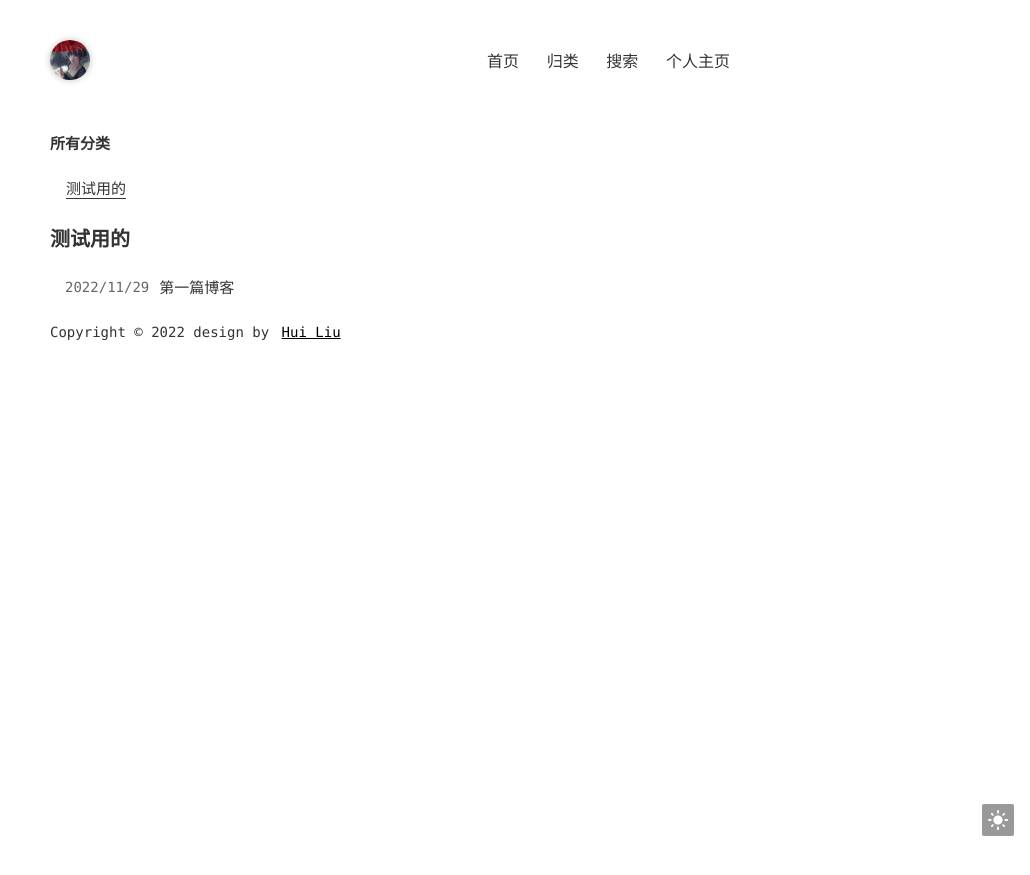
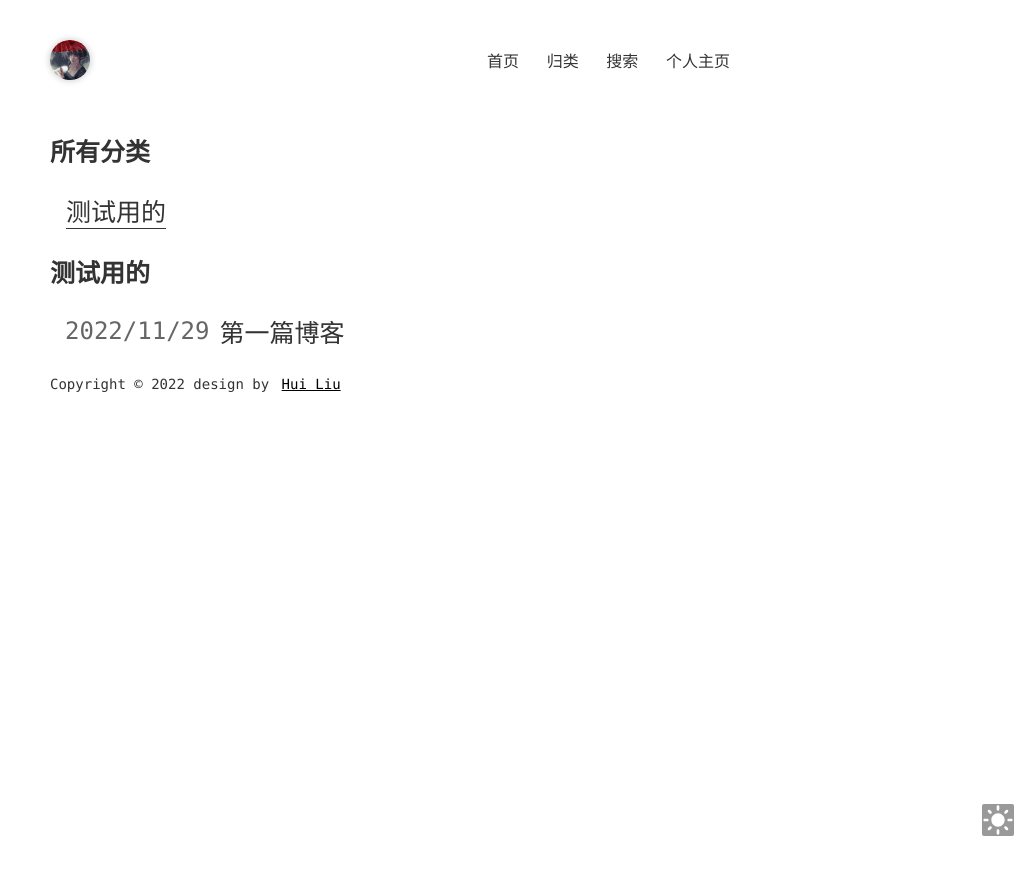
Before and after one commit to aloeordown/aloeordown.github.io, a Jekyll site: the page built from pages/categories.html, in a window 1280 px wide. Shown: the top 875 px of the page, without its empty margins (250-1280 px from the left). Built offline with Jekyll 4.4.1, drawn with Linux system fonts in a browser that asks for light colours.

Commit message:
font size

```diff
--- a/static/css/common.css
+++ b/static/css/common.css
@@ -157,7 +157,7 @@ input:-webkit-autofill {
   font-size: 0;
 }
 .footer-btn i {
-  font-size: 22px;
+  font-size: 32px;
   background-color: #ffffff;
 }
 .footer-btn.theme-toggler {
@@ -207,6 +207,6 @@ input:-webkit-autofill {
   }
   .header .menu a {
     margin: 2px 5px;
-    font-size: 15px;
+    font-size: 25px;
   }
 }
--- a/static/css/page.css
+++ b/static/css/page.css
@@ -1,5 +1,5 @@
 .list-post > h2 {
-  font-size: 20px;
+  font-size: 25px;
   font-weight: bold;
   padding: 12px 0;
 }
@@ -14,7 +14,7 @@
 }
 .list-post li .date {
   color: #666666;
-  font-size: 14px;
+  font-size: 24px;
   flex-shrink: 0;
   margin-right: 10px;
 }
@@ -27,7 +27,7 @@
   text-overflow: ellipsis;
 }
 .list-post li .title a {
-  font-size: 15px;
+  font-size: 25px;
 }
 .list-post li .categories {
   flex-shrink: 0;
@@ -35,12 +35,12 @@
   margin-left: 10px;
 }
 .list-post li .categories a {
-  font-size: 12px;
+  font-size: 22px;
   color: #666666;
   margin-left: 8px;
 }
 .list-category h2 {
-  font-size: 15px;
+  font-size: 25px;
   font-weight: bold;
   padding: 12px 0;
 }
@@ -50,27 +50,27 @@
 .list-category div a {
   margin: 4px 6px;
   white-space: nowrap;
-  font-size: 15px;
+  font-size: 25px;
   display: inline-block;
   border-bottom: 1px solid #333333;
 }
 .page-search #search-input {
   text-align: center;
-  font-size: 14px;
+  font-size: 24px;
   border: 1px solid #eaeaea;
   width: 100%;
   padding: 10px 0;
   background-color: transparent;
 }
 .page-search h1 {
-  font-size: 16px;
+  font-size: 26px;
   height: 46px;
   display: flex;
   flex-flow: row nowrap;
   align-items: center;
 }
 .page-search h1 i {
-  font-size: 20px;
+  font-size: 30px;
   margin-left: 6px;
 }
 .page-search .list-search li {
@@ -85,14 +85,14 @@
 .page-search .list-search .title {
   display: inline-block;
   word-break: break-all;
-  font-size: 14px;
+  font-size: 24px;
   font-weight: bold;
   padding-bottom: 1px;
   border-bottom: 1px solid #999;
 }
 .page-search .list-search .content {
   display: block;
-  font-size: 14px;
+  font-size: 24px;
   color: #5a5a5a;
   word-break: break-all;
   padding: 10px 0;
@@ -110,7 +110,7 @@
     padding: 6px 0;
   }
   .list-post li .title a {
-    font-size: 14px;
+    font-size: 24px;
   }
   .list-post .categories {
     display: none;
@@ -119,6 +119,6 @@
     padding: 10px 0;
   }
   .list-category div a {
-    font-size: 14px;
+    font-size: 24px;
   }
 }
```
Also changed, not shown: static/css/post.css (+9 -9 lines).
